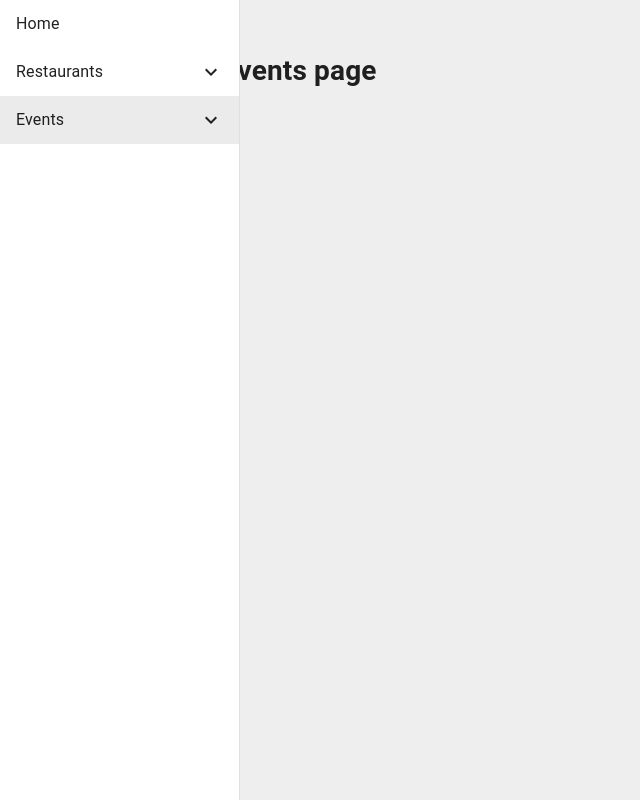
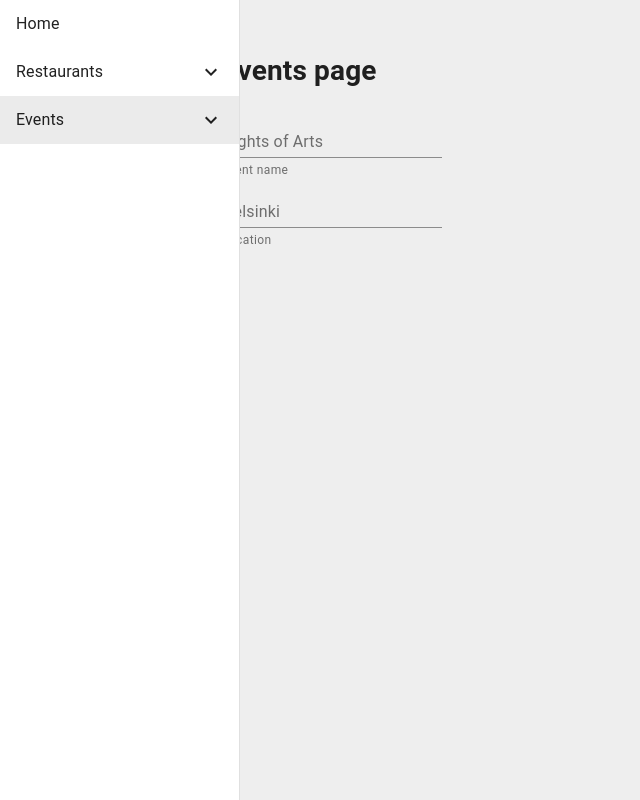
Before and after one commit to nkzinovyeva/QVIK_admin_event_project, a React (Create React App) app: page /events in a window 1280 px wide. Shown: the whole page, without its empty margins (0-640 px from the left). Built offline with nearby package versions, Linux system fonts and the light colour scheme.

Commit message:
Added fields on event page

```diff
--- a/package.json
+++ b/package.json
@@ -5,6 +5,7 @@
   "dependencies": {
     "@material-ui/core": "^4.11.3",
     "@material-ui/icons": "^4.11.2",
+    "@material/textfield": "^10.0.0",
     "@testing-library/jest-dom": "^5.11.9",
     "@testing-library/react": "^11.2.5",
     "@testing-library/user-event": "^12.8.3",
--- a/src/components/Events.js
+++ b/src/components/Events.js
@@ -1,11 +1,24 @@
 import React from "react";
+import FormControl from '@material-ui/core/FormControl';
+
+import TextField from '@material-ui/core/TextField';
+
 
 function Events() {
 
       return(
         <div style={{marginLeft: '150px'}}>
-           <h1>Events page</h1>
+          <h1>Events page</h1>
+          <form noValidate autoComplete="off">
+            <div>
+              <TextField helperText="Event name" id="standard-basic" label="Nights of Arts" />
+            </div>
+            <div>
+              <TextField helperText="Location" id="standard-basic" label="Helsinki" />
+            </div>
+          </form>
         </div>
+
       );
     }
 
```
Also changed, not shown: 1 other file (tests, documents, lock files or other folders).
